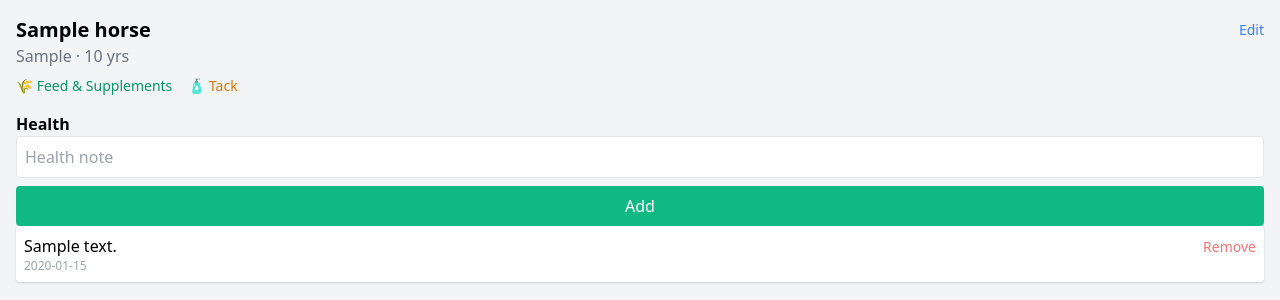
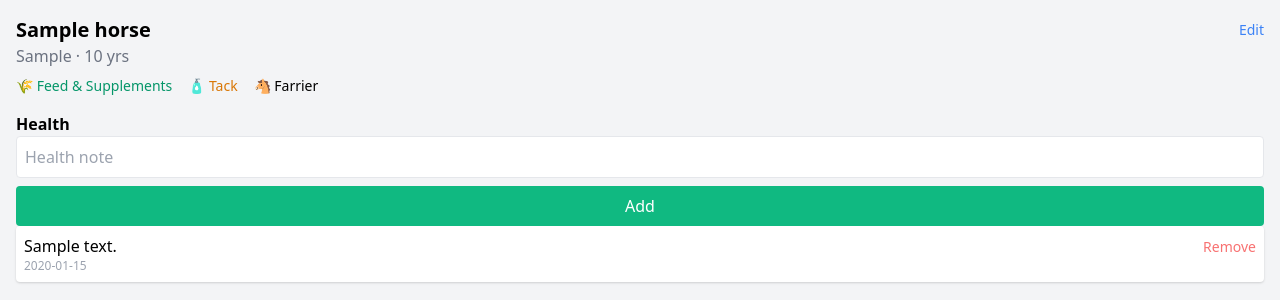
Before and after one commit to imajica-prog/barn-app, a Flask app: page /horse/1 in a window 1280 px wide. Shown: the top 300 px of the page. Run offline with Flask 3, Linux system fonts and the light colour scheme; a user stored in the database is signed in; tables that the repository leaves empty hold one stand-in row (values such as "Sample post").

Commit message:
Update horse_detail.html

```diff
--- a/barn_app/templates/horse_detail.html
+++ b/barn_app/templates/horse_detail.html
@@ -8,6 +8,7 @@
 <div class="flex gap-4 mb-4">
   <a href="/feed/{{ horse.id }}" class="text-green-600 text-sm font-medium">🌾 Feed & Supplements</a>
   <a href="/tack/{{ horse.id }}" class="text-yellow-600 text-sm font-medium">🧴 Tack</a>
+  <a href="/farrier/{{ horse.id }}" class="text-orange-600 text-sm font-medium">🐴 Farrier</a>
 </div>
 
 <h2 class="mt-4 font-semibold">Health</h2>
```
